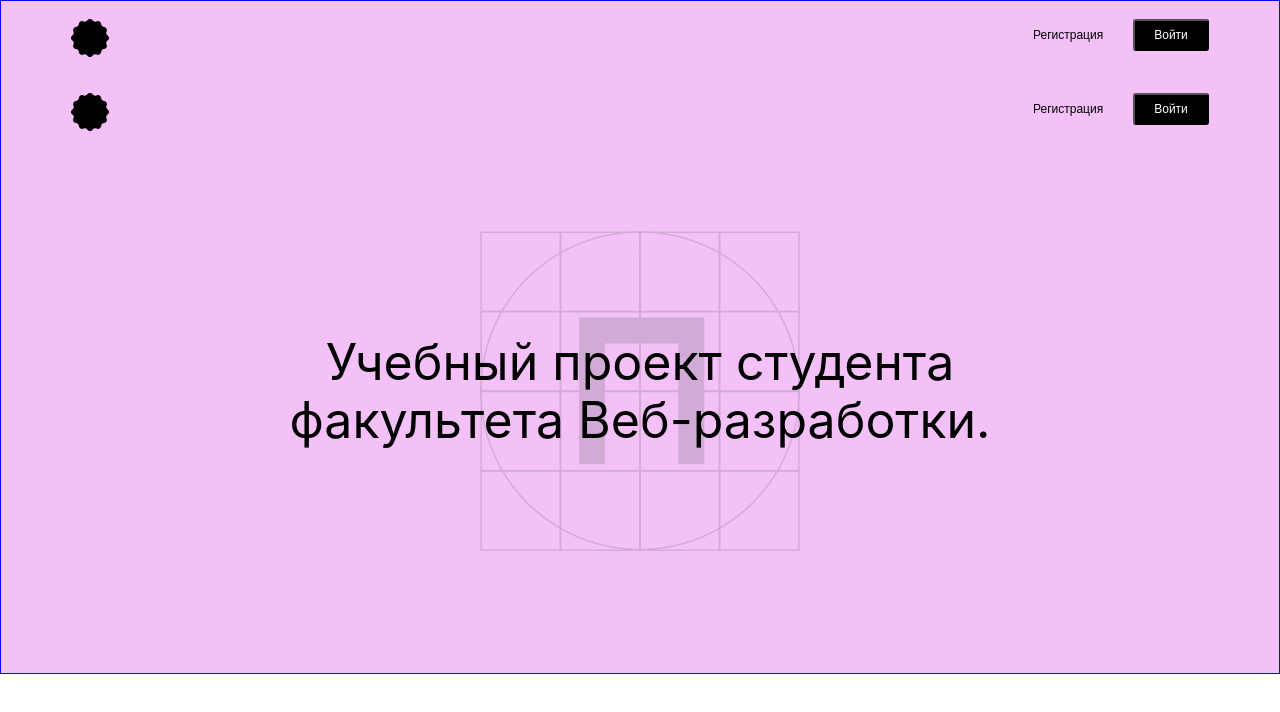
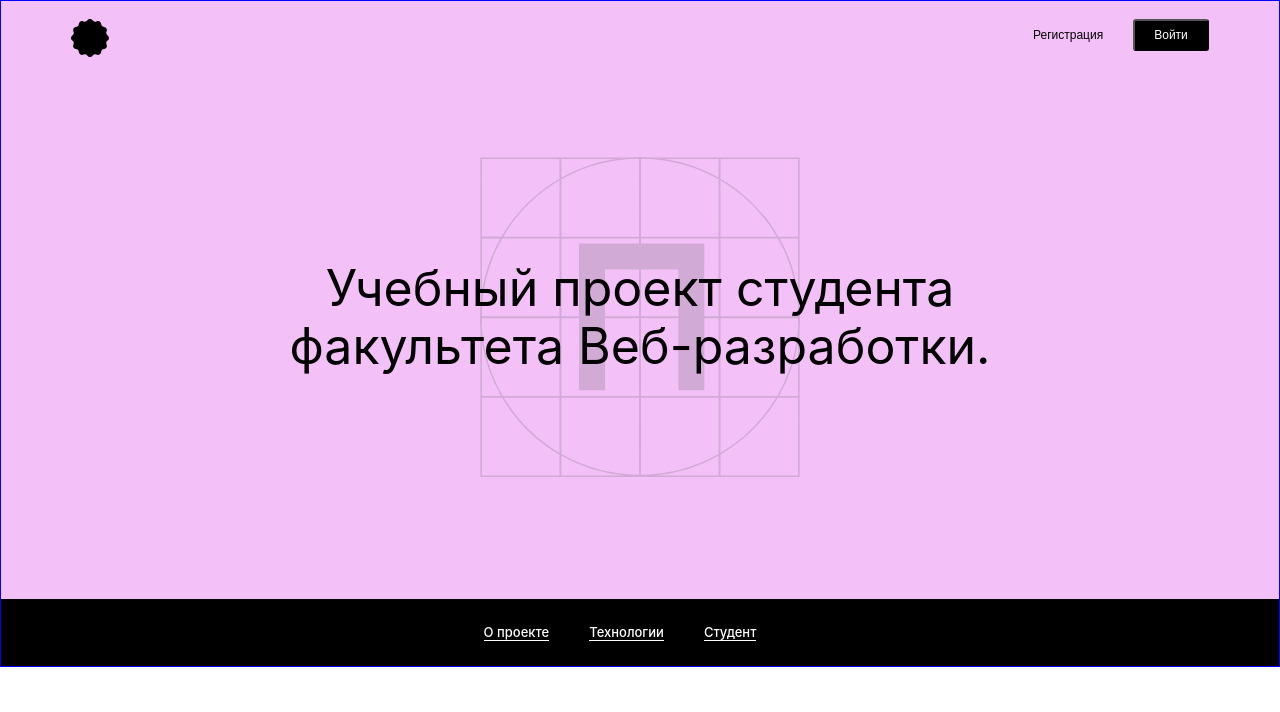
Before and after one commit to ClickEsc/movies-explorer-frontend, a React (Create React App) app: page / in a window 1280 px wide. Shown: the top 712 px of the page. Built offline with nearby package versions, Linux system fonts and the light colour scheme.

Commit message:
Feat: Add NavTab component && styles

```diff
--- a/src/components/Main/Main.css
+++ b/src/components/Main/Main.css
@@ -0,0 +1,3 @@
+.main {
+  box-sizing: border-box;
+}
--- a/src/components/Main/Main.js
+++ b/src/components/Main/Main.js
@@ -1,11 +1,11 @@
-import Navigation from '../Navigation/Navigation';
 import Promo from '../Promo/Promo';
+import NavTab from '../NavTab/NavTab';
 
 function Main() {
   return (
     <section className="main">
-      <Navigation />
       <Promo />
+      <NavTab />
     </section>
   );
 }
--- /dev/null
+++ b/src/components/NavTab/NavTab.css
@@ -0,0 +1,22 @@
+.nav-tab {
+  padding: 25px 0;
+  width: 100%;
+  background-color: #000;
+  display: flex;
+  justify-content: center;
+  align-items: center;
+}
+
+.nav-tab__link {
+  margin-right: 40px;
+  font-size: 13px;
+  font-weight: 500;
+  line-height: 16px;
+  text-decoration: none;
+  border-bottom: 1px solid #fff;
+  color: #fff;
+}
+
+.nav-tab__link:last-of-type {
+  margin-left: 0;
+}
--- /dev/null
+++ b/src/components/NavTab/NavTab.js
@@ -0,0 +1,13 @@
+import './NavTab.css';
+
+function NavTab() {
+  return (
+    <nav className="nav-tab">
+      <a href="#about-project" className="nav-tab__link">О проекте</a>
+      <a href="#techs" className="nav-tab__link">Технологии</a>
+      <a href="#about-me" className="nav-tab__link">Студент</a>
+    </nav>
+  );
+}
+
+export default NavTab;
```
